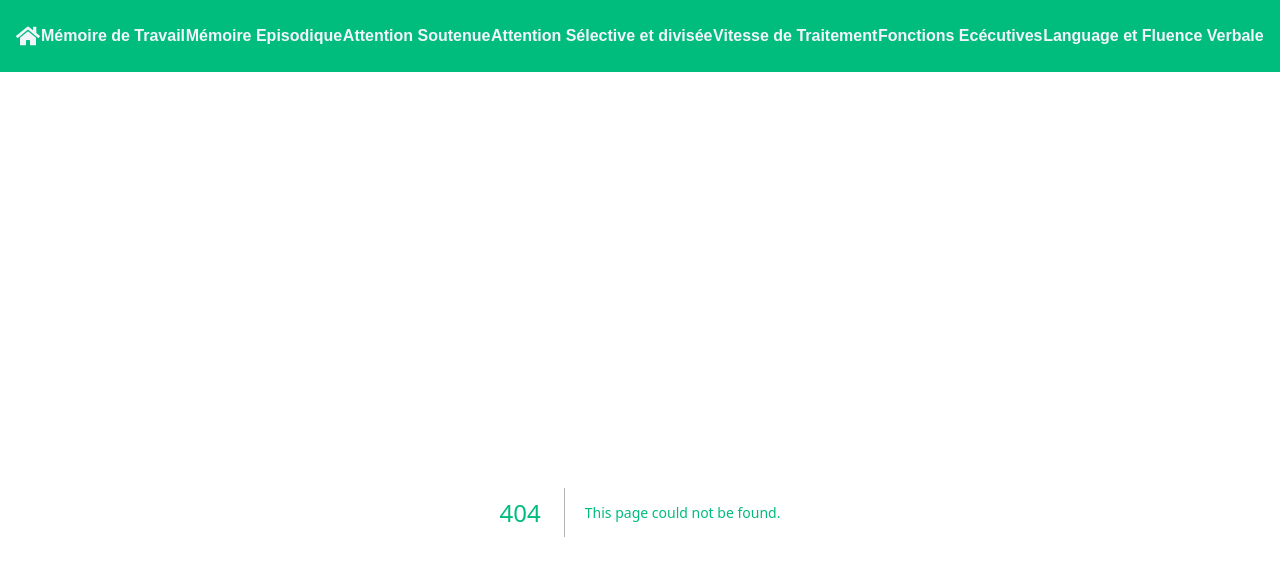
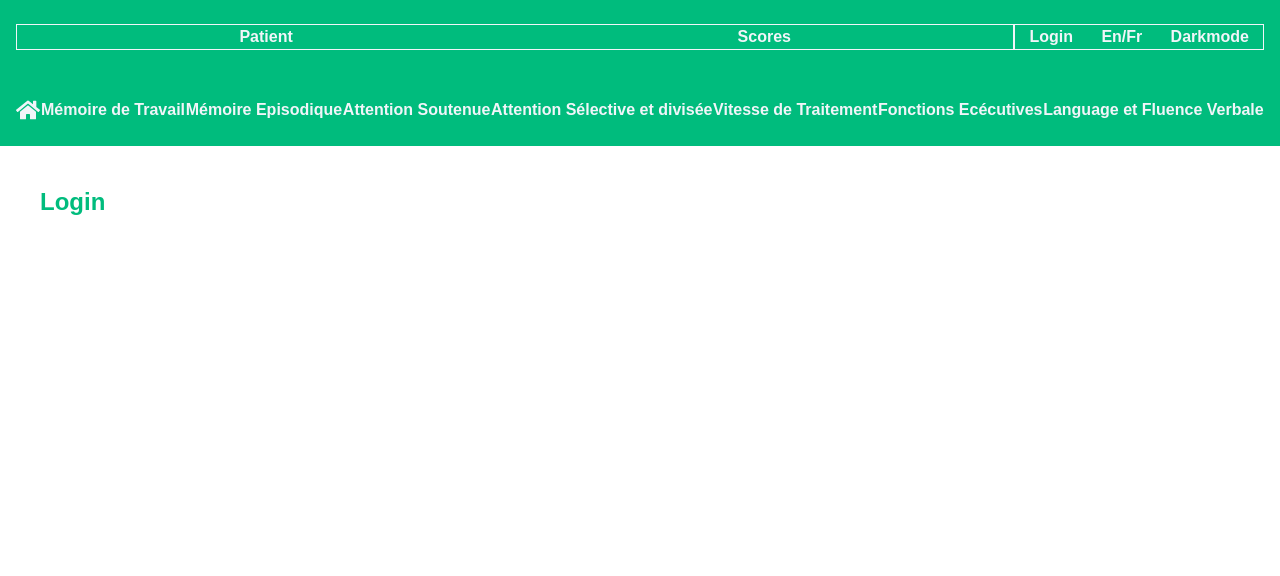
Before and after one commit to EveilHub/epilepsy-cognitive-remediation, a Next.js app in the folder my-app/: page /login in a window 1280 px wide. Before the commit this address had no page. Shown: the top 576 px of the page. Built offline with nearby package versions, Linux system fonts and the light colour scheme.

Commit message:
switcher created for patient scores login translate & darkmode

```diff
--- a/my-app/app/layout.tsx
+++ b/my-app/app/layout.tsx
@@ -1,7 +1,9 @@
 import type { Metadata } from "next";
 // import { Geist, Geist_Mono } from "next/font/google";
+import Switcher from "./ui/Switcher";
 import Menu from "./ui/Menu";
 import "./globals.css";
+
 
 // const geistSans = Geist({
 //   variable: "--font-geist-sans",
@@ -26,6 +28,7 @@ export default function RootLayout({
   return (
     <html lang="en">
       <body className="min-h-full flex flex-col">
+        <Switcher />
         <Menu />
         <main className="w-full h-220 text-emerald-500 bg-white dark:text-teal-300 dark:bg-slate-900 p-10">
           {children}
--- /dev/null
+++ b/my-app/app/login/page.tsx
@@ -0,0 +1,7 @@
+export default function LoginPage() {
+    return (
+        <div>
+            <h1 className="text-2xl font-bold">Login</h1>
+        </div>
+    );
+};
--- /dev/null
+++ b/my-app/app/patient/page.tsx
@@ -0,0 +1,7 @@
+export default function PatientPage() {
+    return (
+        <div>
+            <h1 className="text-2xl font-bold">Patient</h1>
+        </div>
+    );
+};
--- /dev/null
+++ b/my-app/app/scores/page.tsx
@@ -0,0 +1,7 @@
+export default function ScoresPage() {
+    return (
+        <div>
+            <h1 className="text-2xl font-bold">Scores</h1>
+        </div>
+    );
+};
--- /dev/null
+++ b/my-app/app/ui/Switcher.tsx
@@ -0,0 +1,29 @@
+import Link from "next/link";
+
+export default function Switcher() {
+    return (
+        <nav className="flex flex-row items-center justify-between text-base font-bold text-slate-100 bg-emerald-500 dark:text-teal-300 dark:bg-slate-700 px-4 py-6">
+            <ul className="w-[80%] flex items-center justify-around border">
+                <li>
+                    <Link href="/patient">
+                        Patient
+                    </Link>
+                </li>
+                <li>
+                    <Link href="/scores">
+                        Scores
+                    </Link>
+                </li>
+            </ul>
+            <ul className="w-[20%] flex flex-row items-center justify-around border">
+                <li>
+                    <Link href="/login">
+                        Login
+                    </Link>
+                </li>
+                <li>En/Fr</li>
+                <li>Darkmode</li>
+            </ul>
+        </nav>
+    );
+};
```
